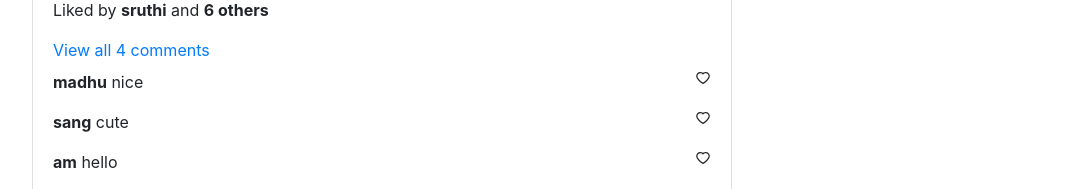
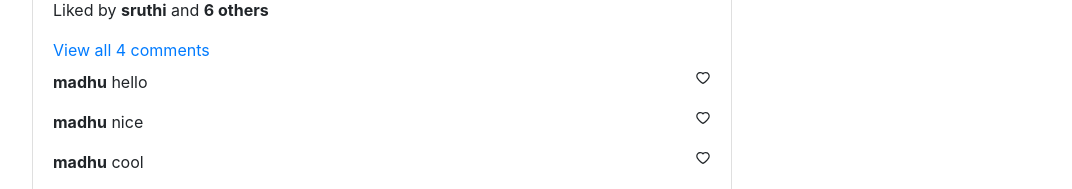
Before and after one commit to madhu1803/react4_insta, a React (Create React App) app: page / in a window 1280 px wide. Shown: the part 763-952 px from the top of the page, without its empty margins (68-1140 px from the left). Built offline with nearby package versions, Linux system fonts and the light colour scheme.

Commit message:
comments done

```diff
--- a/src/MajorComponents/Post.js
+++ b/src/MajorComponents/Post.js
@@ -7,6 +7,9 @@ import { AiOutlineHeart, AiFillTag } from "react-icons/ai";
 import { FiSend, FiMessageCircle } from "react-icons/fi";
 
 export default class Post extends Component {
+  state = {
+    comments: ["hello", "nice", "cool", "bye", "xo"],
+  };
   render() {
     return (
       <div class="container mb-3">
@@ -30,9 +33,11 @@ export default class Post extends Component {
               Liked by <strong>sruthi</strong> and <strong>6 others</strong>
             </p>
             <a href="#">View all 4 comments</a>
-            <Comments text="nice" author="madhu" />
-            <Comments text="cute" author="sang" />
-            <Comments text="hello" author="am" />
+
+            {this.state.comments.map((item) => (
+              <Comments text={item} author="madhu" />
+            ))}
+
             <InputGroup className="mb-3">
               <FormControl placeholder="Add a Comment" />
               <InputGroup.Append>
```
